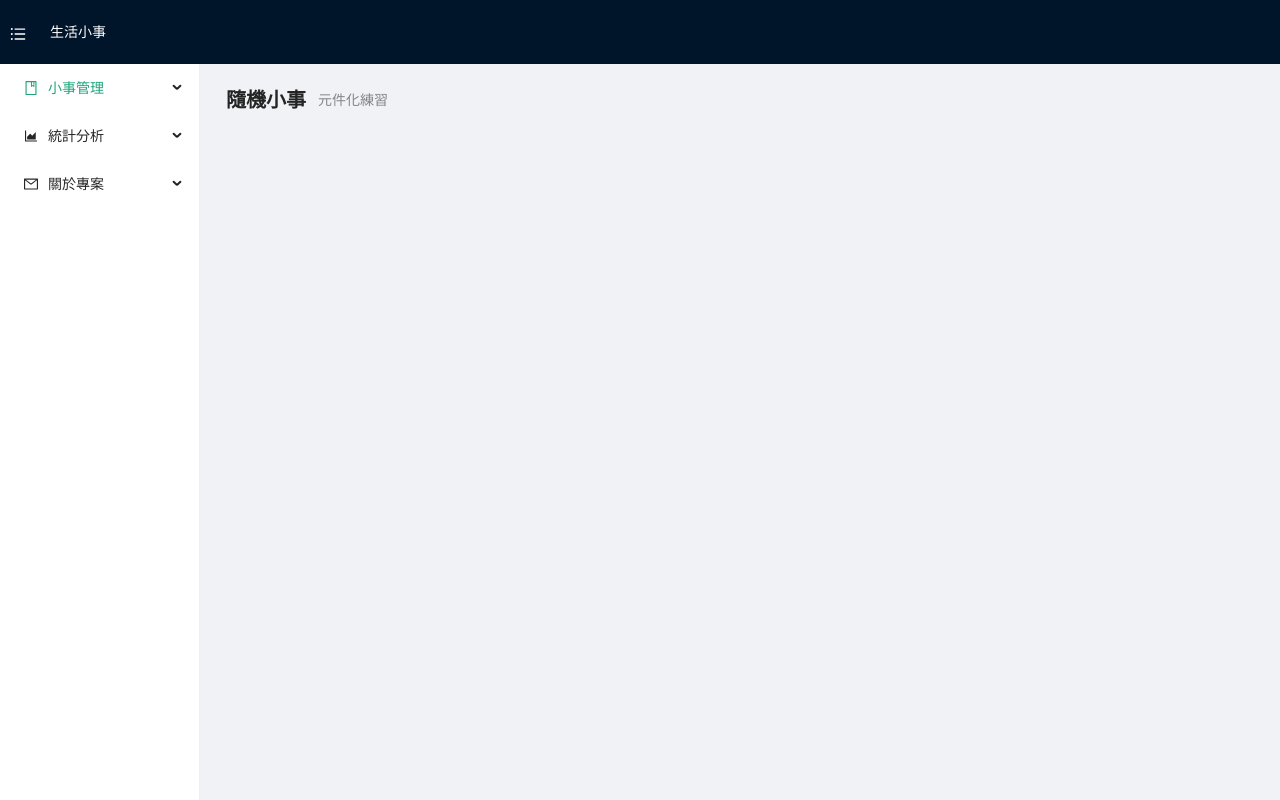
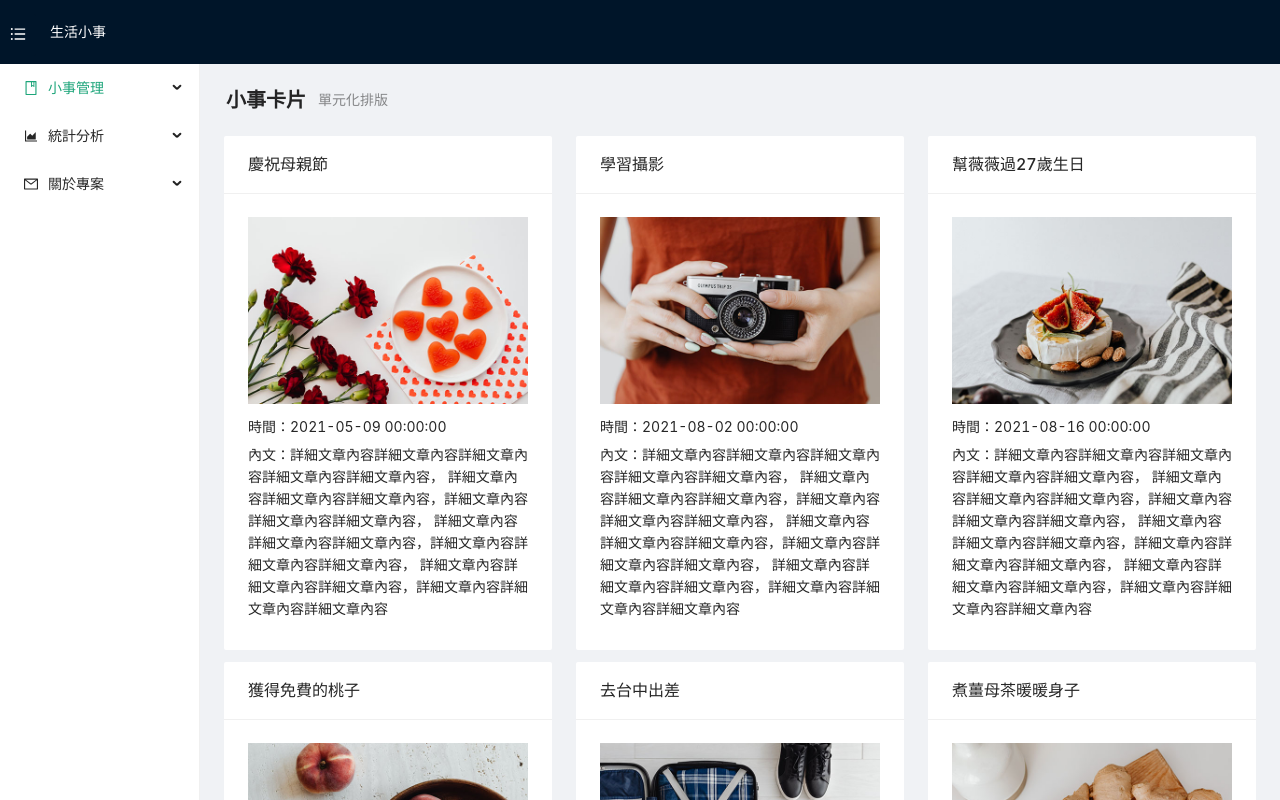
Before and after one commit to AbbyAbby33/life-essay, a React (Create React App) app: page /random-essay in a window 1280 px wide. Built offline with nearby package versions, Linux system fonts and the light colour scheme.

Commit message:
feat: 1.調整content高度 2.(小事卡片)頁面樣板

```diff
--- a/src/App.js
+++ b/src/App.js
@@ -60,7 +60,7 @@ export default class App extends Component {
                                         <Link to="/essay-calendar" />
                                     </Menu.Item>
                                     <Menu.Item key="/random-essay">
-                                        <span>隨機小事</span>
+                                        <span>小事卡片</span>
                                         <Link to="/random-essay" />
                                     </Menu.Item>
                                 </SubMenu>
--- a/src/App.less
+++ b/src/App.less
@@ -20,4 +20,6 @@
 .le-main-content {
   padding: 0 24px;
   min-height: 280;
+  height: calc(100vh - 64px);
+  overflow-y: scroll;
 }
--- a/src/pages/EssayMange/EssayCalendar/index.js
+++ b/src/pages/EssayMange/EssayCalendar/index.js
@@ -13,63 +13,63 @@ export default class EssayCalendar extends Component {
         essayDetail: {},
         data: [
             {
-                key: '1',
+                key: '01',
                 title: '慶祝母親節',
                 happiness: 3,
                 date: '2021-05-09 00:00:00',
                 img: 'essay-000101.jpg'
             },
             {
-                key: '2',
+                key: '02',
                 title: '學習攝影',
                 happiness: 3,
                 date: '2021-08-02 00:00:00',
                 img: 'essay-000201.jpg'
             },
             {
-                key: '3',
+                key: '03',
                 title: '幫薇薇過27歲生日',
                 happiness: 4,
                 date: '2021-08-16 00:00:00',
                 img: 'essay-000301.jpg'
             },
             {
-                key: '4',
+                key: '04',
                 title: '獲得免費的桃子',
                 happiness: 5,
                 date: '2021-09-03 00:00:00',
                 img: 'essay-000401.jpg'
             },
             {
-                key: '5',
+                key: '05',
                 title: '去台中出差',
                 happiness: 3,
                 date: '2021-09-06 00:00:00',
                 img: 'essay-000501.jpg'
             },
             {
-                key: '6',
+                key: '06',
                 title: '煮薑母茶暖暖身子',
                 happiness: 5,
                 date: '2021-09-08 00:00:00',
                 img: 'essay-000601.jpg'
             },
             {
-                key: '7',
+                key: '07',
                 title: '慵懶的午後',
                 happiness: 3,
                 date: '2021-09-12 00:00:00',
                 img: 'essay-000701.jpg'
             },
             {
-                key: '8',
+                key: '08',
                 title: '到海邊玩耍',
                 happiness: 5,
                 date: '2021-09-20 00:00:00',
                 img: 'essay-000801.jpg'
             },
             {
-                key: '9',
+                key: '09',
                 title: '下午茶',
                 happiness: 3,
                 date: '2021-09-22 00:00:00',
--- a/src/pages/EssayMange/EssayList/index.js
+++ b/src/pages/EssayMange/EssayList/index.js
@@ -37,63 +37,63 @@ export default class EssayList extends Component {
         ],
         data: [
             {
-                key: '1',
+                key: '01',
                 title: '慶祝母親節',
                 happiness: 3,
                 date: '2021-05-09 00:00:00',
                 img: 'essay-000101.jpg'
             },
             {
-                key: '2',
+                key: '02',
                 title: '學習攝影',
                 happiness: 3,
                 date: '2021-08-02 00:00:00',
                 img: 'essay-000201.jpg'
             },
             {
-                key: '3',
+                key: '03',
                 title: '幫薇薇過27歲生日',
                 happiness: 4,
                 date: '2021-08-16 00:00:00',
                 img: 'essay-000301.jpg'
             },
             {
-                key: '4',
+                key: '04',
                 title: '獲得免費的桃子',
                 happiness: 5,
                 date: '2021-09-03 00:00:00',
                 img: 'essay-000401.jpg'
             },
             {
-                key: '5',
+                key: '05',
                 title: '去台中出差',
                 happiness: 3,
                 date: '2021-09-06 00:00:00',
                 img: 'essay-000501.jpg'
             },
             {
-                key: '6',
+                key: '06',
                 title: '煮薑母茶暖暖身子',
                 happiness: 5,
                 date: '2021-09-08 00:00:00',
                 img: 'essay-000601.jpg'
             },
             {
-                key: '7',
+                key: '07',
                 title: '慵懶的午後',
                 happiness: 3,
                 date: '2021-09-12 00:00:00',
                 img: 'essay-000701.jpg'
             },
             {
-                key: '8',
+                key: '08',
                 title: '到海邊玩耍',
                 happiness: 5,
                 date: '2021-09-20 00:00:00',
                 img: 'essay-000801.jpg'
             },
             {
-                key: '9',
+                key: '09',
                 title: '下午茶',
                 happiness: 3,
                 date: '2021-09-22 00:00:00',
--- a/src/pages/EssayMange/RandomEssay/index.js
+++ b/src/pages/EssayMange/RandomEssay/index.js
@@ -1,16 +1,143 @@
 import React, { Component } from 'react';
-import { PageHeader } from 'antd';
+import { PageHeader, Card, Col, Row } from 'antd';
+import './index.less'
 
 export default class RandomEssay extends Component {
+
+    state = {
+        data: [
+            {
+                key: '01',
+                title: '慶祝母親節',
+                happiness: 3,
+                date: '2021-05-09 00:00:00',
+                img: 'essay-000101.jpg'
+            },
+            {
+                key: '02',
+                title: '學習攝影',
+                happiness: 3,
+                date: '2021-08-02 00:00:00',
+                img: 'essay-000201.jpg'
+            },
+            {
+                key: '03',
+                title: '幫薇薇過27歲生日',
+                happiness: 4,
+                date: '2021-08-16 00:00:00',
+                img: 'essay-000301.jpg'
+            },
+            {
+                key: '04',
+                title: '獲得免費的桃子',
+                happiness: 5,
+                date: '2021-09-03 00:00:00',
+                img: 'essay-000401.jpg'
+            },
+            {
+                key: '05',
+                title: '去台中出差',
+                happiness: 3,
+                date: '2021-09-06 00:00:00',
+                img: 'essay-000501.jpg'
+            },
+            {
+                key: '06',
+                title: '煮薑母茶暖暖身子',
+                happiness: 5,
+                date: '2021-09-08 00:00:00',
+                img: 'essay-000601.jpg'
+            },
+            {
+                key: '07',
+                title: '慵懶的午後',
+                happiness: 3,
+                date: '2021-09-12 00:00:00',
+                img: 'essay-000701.jpg'
+            },
+            {
+                key: '08',
+                title: '到海邊玩耍',
+                happiness: 5,
+                date: '2021-09-20 00:00:00',
+                img: 'essay-000801.jpg'
+            },
+            {
+                key: '09',
+                title: '下午茶',
+                happiness: 3,
+                date: '2021-09-22 00:00:00',
+                img: 'essay-000901.jpg'
+            },
+            {
+                key: '10',
+                title: '陽台視角',
+                happiness: 3,
+                date: '2021-09-28 00:00:00',
+                img: 'essay-001001.jpg'
+            },
+            {
+                key: '11',
+                title: '新的開始',
+                happiness: 5,
+                date: '2021-10-05 00:00:00',
+                img: 'essay-001101.jpg'
+            },
+            {
+                key: '12',
+                title: '準備冬季衣物',
+                happiness: 3,
+                date: '2021-10-14 00:00:00',
+                img: 'essay-001201.jpg'
+            },
+            {
+                key: '13',
+                title: '壽司',
+                happiness: 3,
+                date: '2021-10-17 00:00:00',
+                img: 'essay-001301.jpg'
+            },
+            {
+                key: '14',
+                title: '冬天要來了',
+                happiness: 3,
+                date: '2021-10-22 00:00:00',
+                img: 'essay-001401.jpg'
+            }
+        ]
+    }
+
     render() {
         return (
             <div>
                 <PageHeader
                     className="site-page-header"
-                    title="隨機小事"
-                    subTitle="元件化練習"
+                    title="小事卡片"
+                    subTitle="單元化排版"
                     backIcon={false}
                 />
+                <div className="site-card-wrapper">
+                    <Row gutter={24} className="essay-card-row">
+                        {this.state.data.map(item => {
+                            return (
+                                <Col xs={24} lg={12} xl={8} className="essay-card" key={item.key}>
+                                    <Card title={item.title} bordered={false}>
+                                        <div className="essay-img-wrapper">
+                                            <img src={`${process.env.PUBLIC_URL}/assets/img/${item.img}`} alt="essay-img"></img>
+                                        </div>
+                                        <p>時間：{item.date}</p>
+                                        <p>
+                                            內文：詳細文章內容詳細文章內容詳細文章內容詳細文章內容詳細文章內容，
+                                            詳細文章內容詳細文章內容詳細文章內容，詳細文章內容詳細文章內容詳細文章內容，
+                                            詳細文章內容詳細文章內容詳細文章內容，詳細文章內容詳細文章內容詳細文章內容，
+                                            詳細文章內容詳細文章內容詳細文章內容，詳細文章內容詳細文章內容詳細文章內容
+                                        </p>
+                                    </Card>
+                                </Col>
+                            )
+                        })}
+                    </Row>
+                </div>
             </div>
         )
     }
--- /dev/null
+++ b/src/pages/EssayMange/RandomEssay/index.less
@@ -0,0 +1,21 @@
+.site-card-wrapper {
+    // background-color: gray;
+    .essay-card-row {
+        // background-color: gray;
+        .essay-card {
+            // background-color: yellow;
+            margin-bottom: 12px;
+            .essay-img-wrapper {
+                // background-color: yellow;
+                width: 100%;
+                margin-bottom: 12px;
+                img {
+                    width: 100%;
+                }
+            }
+            p {
+                margin-bottom: 6px;
+            }
+        }
+    }
+}
```
Also changed, not shown: src/components/EssayModal/index.js (+6 -1 lines), public/assets/img/essay-001001.jpg.
